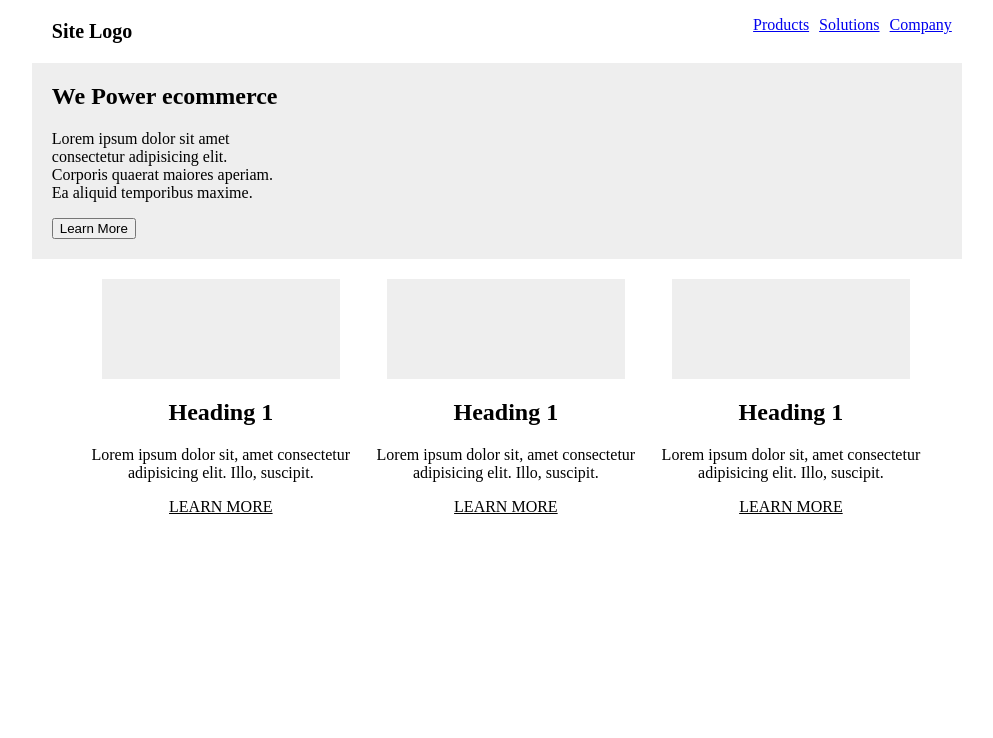
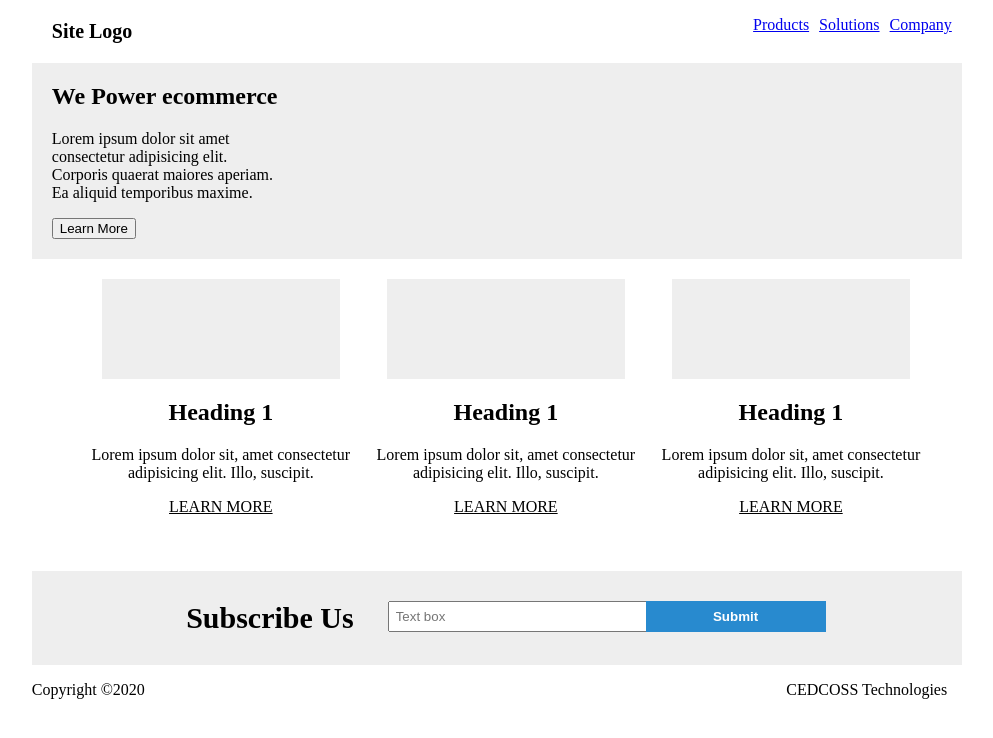
Before and after one commit to fmohd9870/template3, a plain HTML site: page src/index.html in a window 1280 px wide. Shown: the whole page, without its empty margins (137-1130 px from the left). Drawn offline with Linux system fonts and the light colour scheme.

Commit message:
footer section

```diff
--- a/src/index.html
+++ b/src/index.html
@@ -1,10 +1,10 @@
 <!DOCTYPE html>
 <html lang="en">
   <head>
-    <meta charset="UTF-8">
-    <meta http-equiv="X-UA-Compatible" content="IE=edge">
-    <meta name="viewport" content="width=device-width, initial-scale=1.0">
-    <link rel="stylesheet" href="style.css">
+    <meta charset="UTF-8" />
+    <meta http-equiv="X-UA-Compatible" content="IE=edge" />
+    <meta name="viewport" content="width=device-width, initial-scale=1.0" />
+    <link rel="stylesheet" href="style.css" />
     <title>Document</title>
   </head>
   <body>
@@ -24,7 +24,10 @@
       <div class="banner">
         <div class="banner_content">
           <h2>We Power ecommerce</h2>
-            <p>Lorem ipsum dolor sit amet consectetur adipisicing elit. Corporis quaerat maiores aperiam. Ea aliquid temporibus maxime.</p>
+          <p>
+            Lorem ipsum dolor sit amet consectetur adipisicing elit. Corporis
+            quaerat maiores aperiam. Ea aliquid temporibus maxime.
+          </p>
           <button>Learn More</button>
         </div>
       </div>
@@ -32,20 +35,44 @@
         <div class="block">
           <div class="block_image"></div>
           <h2>Heading 1</h2>
-                <p>Lorem ipsum dolor sit, amet consectetur adipisicing elit. Illo, suscipit.</p>
+          <p>
+            Lorem ipsum dolor sit, amet consectetur adipisicing elit. Illo,
+            suscipit.
+          </p>
           <a href="#">LEARN MORE</a>
         </div>
         <div class="block">
           <div class="block_image"></div>
           <h2>Heading 1</h2>
-                <p>Lorem ipsum dolor sit, amet consectetur adipisicing elit. Illo, suscipit.</p>
+          <p>
+            Lorem ipsum dolor sit, amet consectetur adipisicing elit. Illo,
+            suscipit.
+          </p>
           <a href="#">LEARN MORE</a>
         </div>
         <div class="block">
           <div class="block_image"></div>
           <h2>Heading 1</h2>
-                <p>Lorem ipsum dolor sit, amet consectetur adipisicing elit. Illo, suscipit.</p>
+          <p>
+            Lorem ipsum dolor sit, amet consectetur adipisicing elit. Illo,
+            suscipit.
+          </p>
           <a href="#">LEARN MORE</a>
+        </div>
+      </div>
+      <div class="section footer">
+        <div class="footer_content">
+          <span class="bottom_span">
+              <p class="subscribe"><b>Subscribe Us</b></p></span>
+
+          <span class="bottom_span">
+              <input class="input" type="text" placeholder="Text box"/></span>
+          <span class="bottom_span">
+              <button class="submit">Submit</button></span>
+        </div>
+        <div class="copyright">
+          <p class="left_copy">Copyright &copy;2020</p>
+          <p class="right_copy">CEDCOSS Technologies</p>
         </div>
       </div>
     </div>
--- a/src/style.css
+++ b/src/style.css
@@ -1,53 +1,53 @@
-body{
+body {
   margin: 0px 20px;
 }
-.section{
+.section {
   margin-top: 45px;
 }
-.content{
-    width:75%;
+.content {
+  width: 75%;
   margin-left: 12%;
 }
-.header{
+.header {
   overflow: hidden;
 }
-.nav_left{
+.nav_left {
   float: left;
   font-size: 20px;
 }
-.nav_left p{
+.nav_left p {
   margin-left: 20px;
 }
-.nav_right{
+.nav_right {
   float: right;
 }
-.nav_right ul li{
+.nav_right ul li {
   float: left;
   padding-right: 10px;
   list-style: none;
 }
-.banner{
-   background-color: #EEEEEE;
+.banner {
+  background-color: #eeeeee;
 }
-.banner_content{
+.banner_content {
   padding: 20px;
-   width:25%
+  width: 25%;
 }
-.banner_content h2{
+.banner_content h2 {
   margin-top: 0px;
 }
-.block_image{
+.block_image {
   width: 90%;
   height: 100px;
-   background: #EEEEEE;
+  background: #eeeeee;
   margin-left: 5%;
 }
-.block_section{
+.block_section {
   overflow: hidden;
   margin-top: 10px;
   margin-left: 5%;
 }
-.block{
+.block {
   float: left;
   width: 30%;
   padding: 10px;
@@ -55,6 +55,46 @@ body{
   text-align: center;
 }
 
-.block a{
-color:#000;
+.block a {
+  color: #000;
 }
+.footer {
+  overflow: hidden;
+}
+.footer_content {
+  display: flex;
+  background: #eeeeee;
+}
+.footer_content .bottom_span {
+  width: 33%;
+}
+.footer_content .bottom_span p {
+  text-align: right;
+  font-size: 30px;
+  margin-right: -15px;
+}
+.footer_content .bottom_span .input {
+  margin-top: 30px;
+  width: 247px;
+  padding: 6px;
+  margin-left: 49px;
+}
+.footer_content .bottom_span .submit {
+  margin-top: 30px;
+  width: 180px;
+  background: #288acf;
+  border: none;
+  padding: 8px;
+  color: #fff;
+  font-weight: 600;
+}
+.copyright .left_copy {
+  text-align: left;
+  display: inline-block;
+  width: 49%;
+}
+.copyright .right_copy {
+  width: 49%;
+  display: inline-block;
+  text-align: right;
+}
```
Lines whose indentation alone changed are shown as unchanged.
